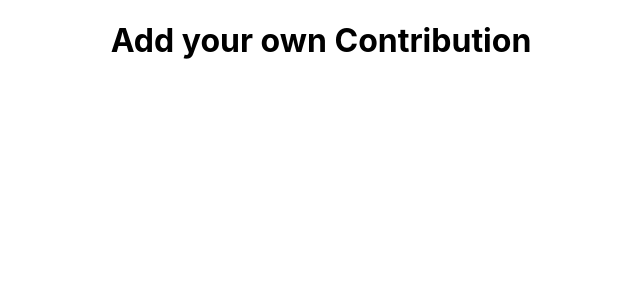
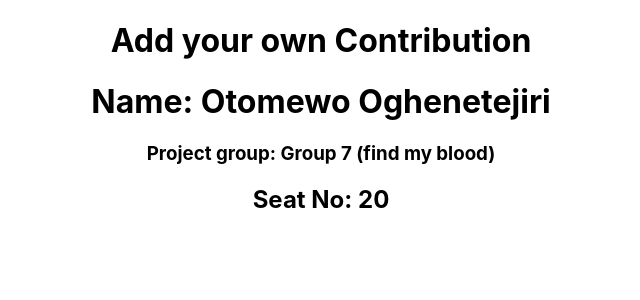
Before and after one commit to Aneal250/Weekly_Task_9, a React (Create React App) app: page / in a window 1280 px wide. Shown: the top 300 px of the page, without its empty margins (319-959 px from the left). Built offline with nearby package versions, Linux system fonts and the light colour scheme.

Commit message:
my contribution added

```diff
--- a/src/App.js
+++ b/src/App.js
@@ -1,10 +1,13 @@
-import logo from './logo.svg';
+// import logo from './logo.svg';
 import './App.css';
+import Page from './oghenetejiri/Page'
 
 function App() {
   return (
     <div className="App">
       <h1>Add your own Contribution</h1>
+
+      <Page/>
     </div>
   );
 }
--- /dev/null
+++ b/src/oghenetejiri/Page.js
@@ -0,0 +1,11 @@
+import React from 'react'
+
+export default function Page() {
+    return (
+        <div>
+            <h1>Name: Otomewo Oghenetejiri</h1>
+            <h3>Project group: Group 7 (find my blood)</h3>
+            <h2>Seat No: 20</h2>
+        </div>
+    )
+}
```
Also changed, not shown: 1 other file (tests, documents, lock files or other folders).
